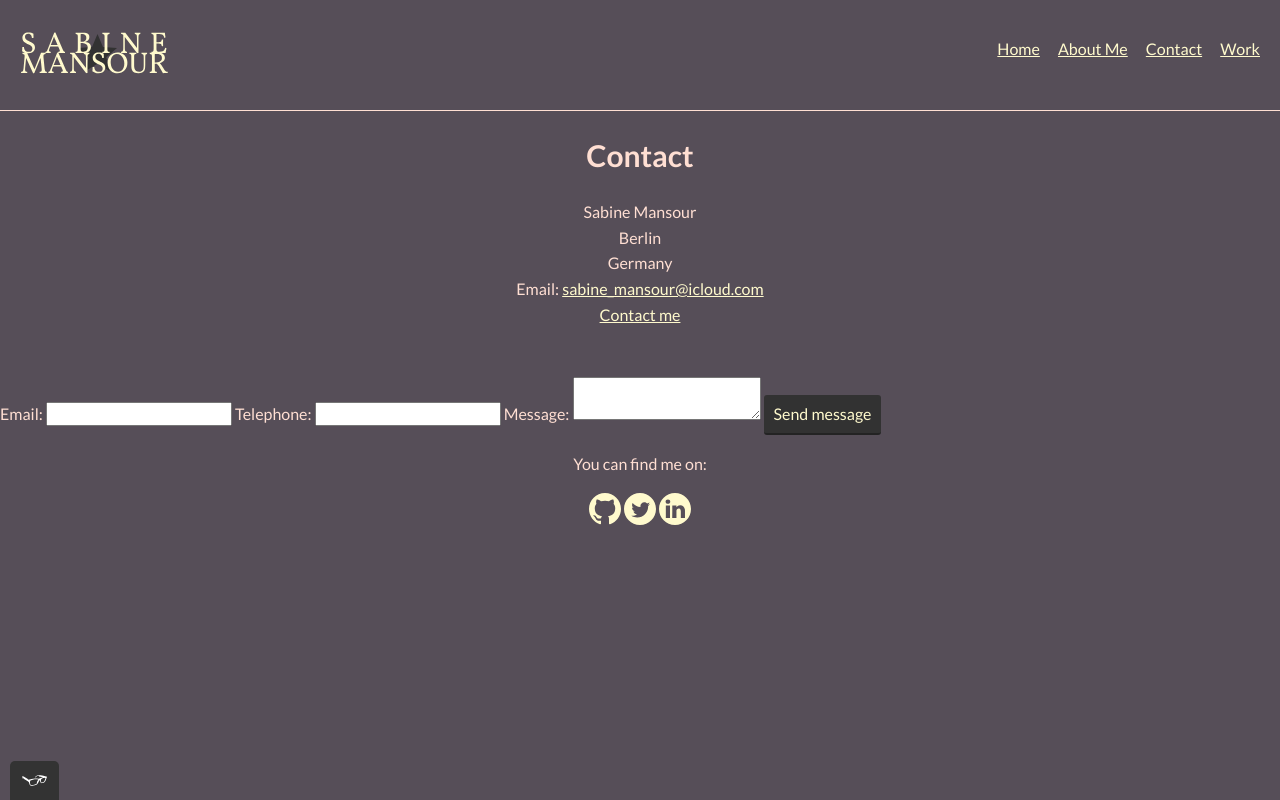
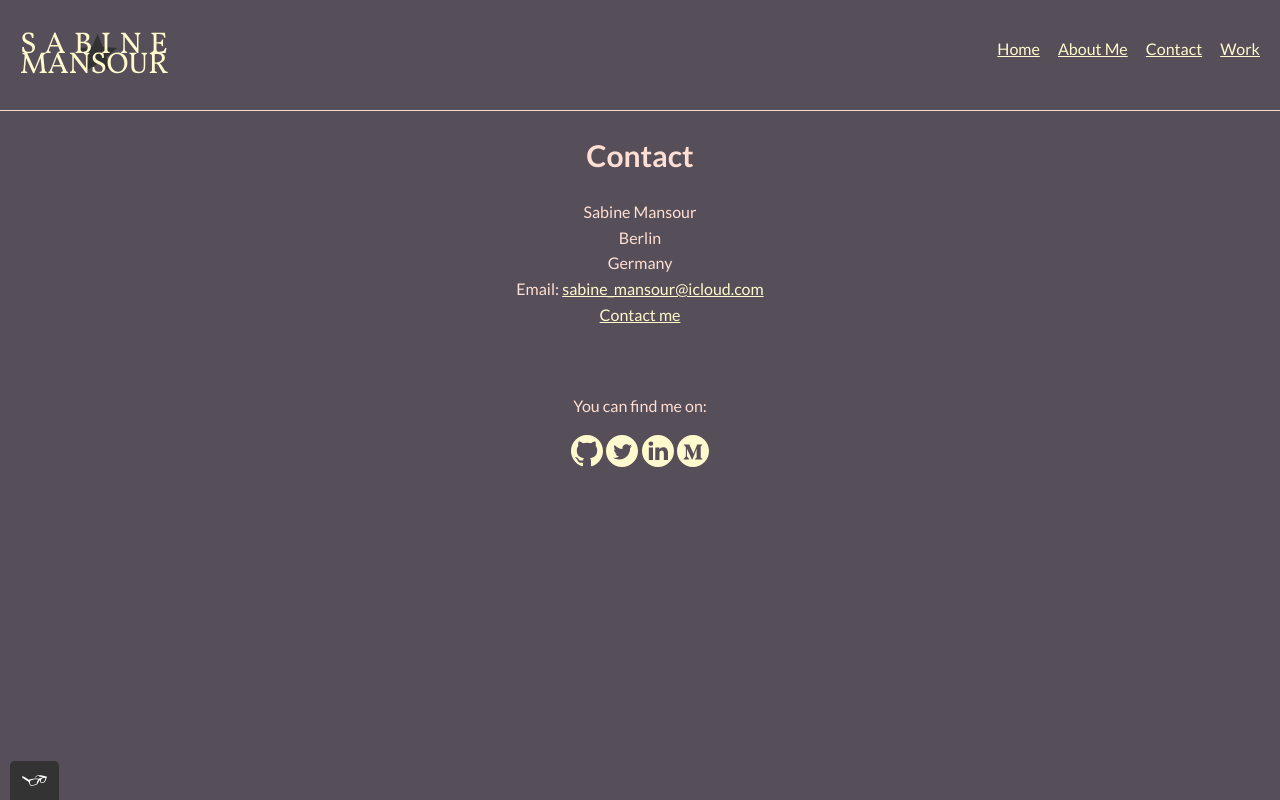
Before and after one commit to sabine-mansour/portfolio-site, a plain HTML site: page contact.html in a window 1280 px wide. Drawn offline with nearby package versions, Linux system fonts and the light colour scheme.

Commit message:
updated contact page

```diff
--- a/contact.html
+++ b/contact.html
@@ -48,31 +48,21 @@
     <a href="mailto:sabine_mansour@icloud.com">Contact me</a>
   </div>
 
-  <form action="#" id="contact-form">
-    <label class="standard-label" for="contact-email">Email: </label>
-    <input type="email" id="contact-email" required>
-
-    <label class="standard-label" for="contact-telephone">Telephone: </label>
-    <input type="tel" pattern="\d{3}[\-]\d{3}[\-]\d{4}" id="contact-telephone">
-
-    <label class="standard-label" for="message">Message: </label>
-    <textarea maxlength="240" id="message" required></textarea>
-
-    <input type="submit" value="Send message" id="submit-button">
-  </form>
-
   <footer class="page-footer">
     <p>
       You can find me on:
     </p>
     <div class="social-media">
       <a href="https://github.com/sabine-mansour/" target="_blank"><img src="img/github_icon.svg" alt="Github"></a>
-      <img src="img/twitter_icon.svg" alt="Twitter">
-      <a href="https://www.linkedin.com/in/sabinemansour/" target="_blank"><img src="img/linkedin_icon.svg" alt="LinkedIn"></a>
+      <a href="https://twitter.com/sabine_mansour" target="_blank"><img src="img/twitter_icon.svg" alt="Twitter"></a>
+      <a href="https://www.linkedin.com/in/sabinemansour/" target="_blank"><img src="img/linkedin_icon.svg"
+          alt="LinkedIn"></a>
+      <a href=https://medium.com/@sabine_mansour target="_blank"><img src="img/medium_icon.svg"></a>
     </div>
 
   </footer>
 
   <script src="js/tota11y.min.js"></script>
 </body>
+
 </html>
```
Also changed, not shown: img/medium_icon.svg (added), 2 other files. Lines whose indentation alone changed are shown as unchanged.
